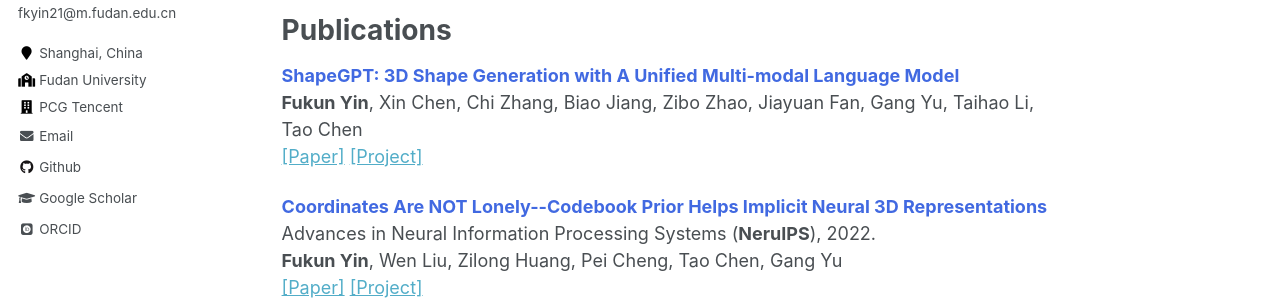
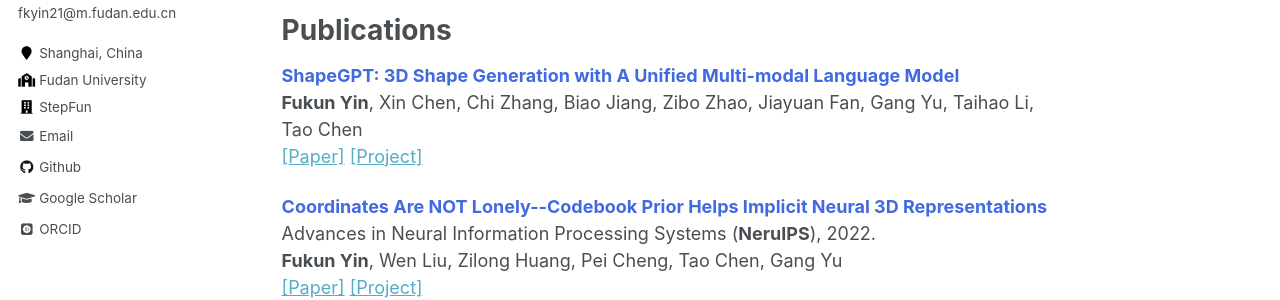
Before and after one commit to fukunyin/fukunyin.github.io, a Jekyll site: the page built from _pages/about.md, in a window 1280 px wide. Shown: the part 355-655 px from the top of the page. Built offline with Jekyll 4.4.1, drawn with Linux system fonts in a browser that asks for light colours; some web fonts are replaced.

Commit message:
Update _config.yml

```diff
--- a/_config.yml
+++ b/_config.yml
@@ -85,7 +85,7 @@ author:
   bio              : "PhD Candidate &nbsp &nbsp &nbsp fkyin21@m.fudan.edu.cn"
   location         : "Shanghai, China"
   employer         : "Fudan University"
-  work             : "PCG Tencent"
+  work             : "StepFun"
   pubmed           :
   googlescholar    : "https://scholar.google.com/citations?hl=zh-CN&user=HGFT79EAAAAJ"
   email            : "fkyin21@m.fudan.edu.cn"
```
